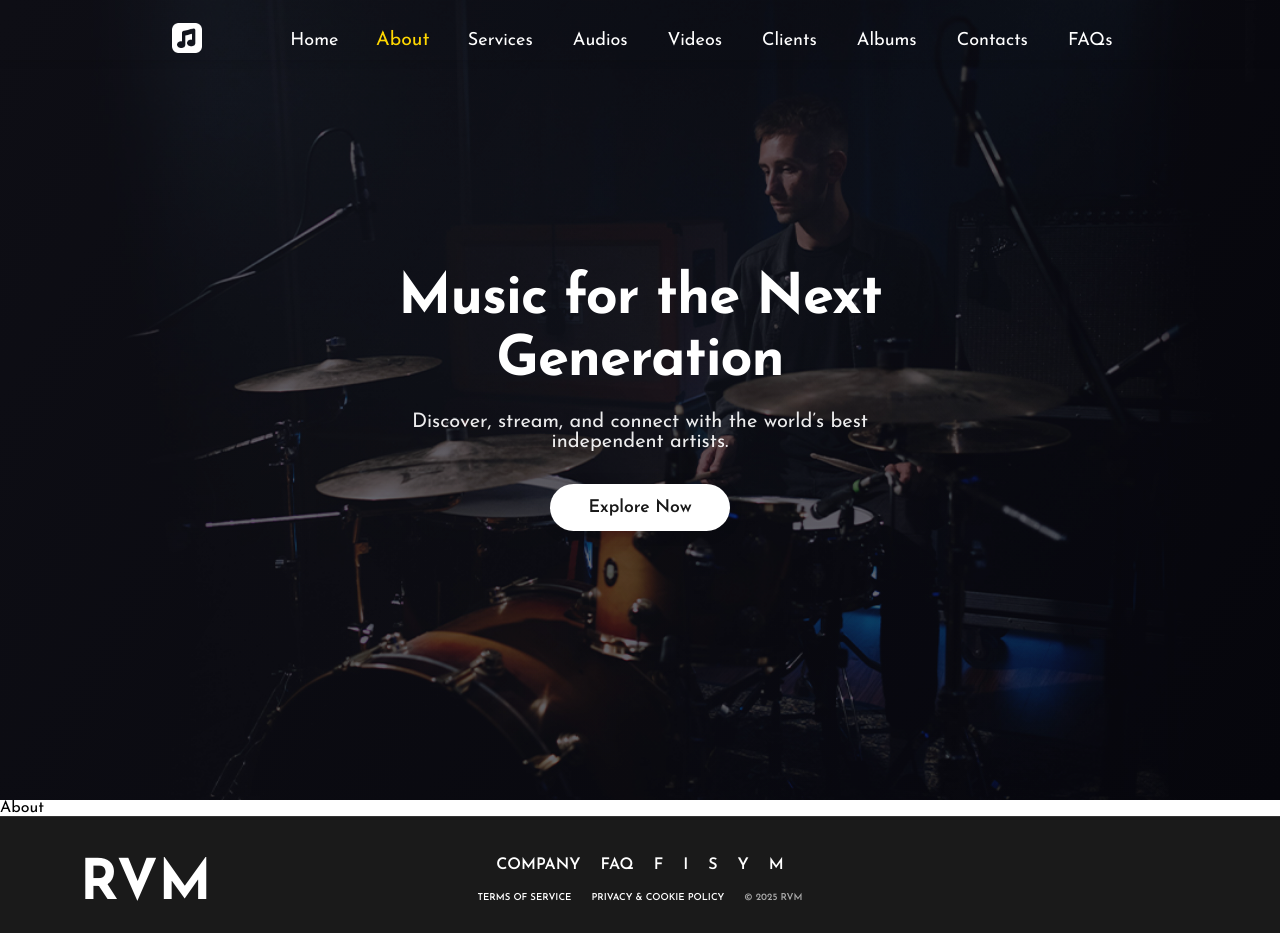
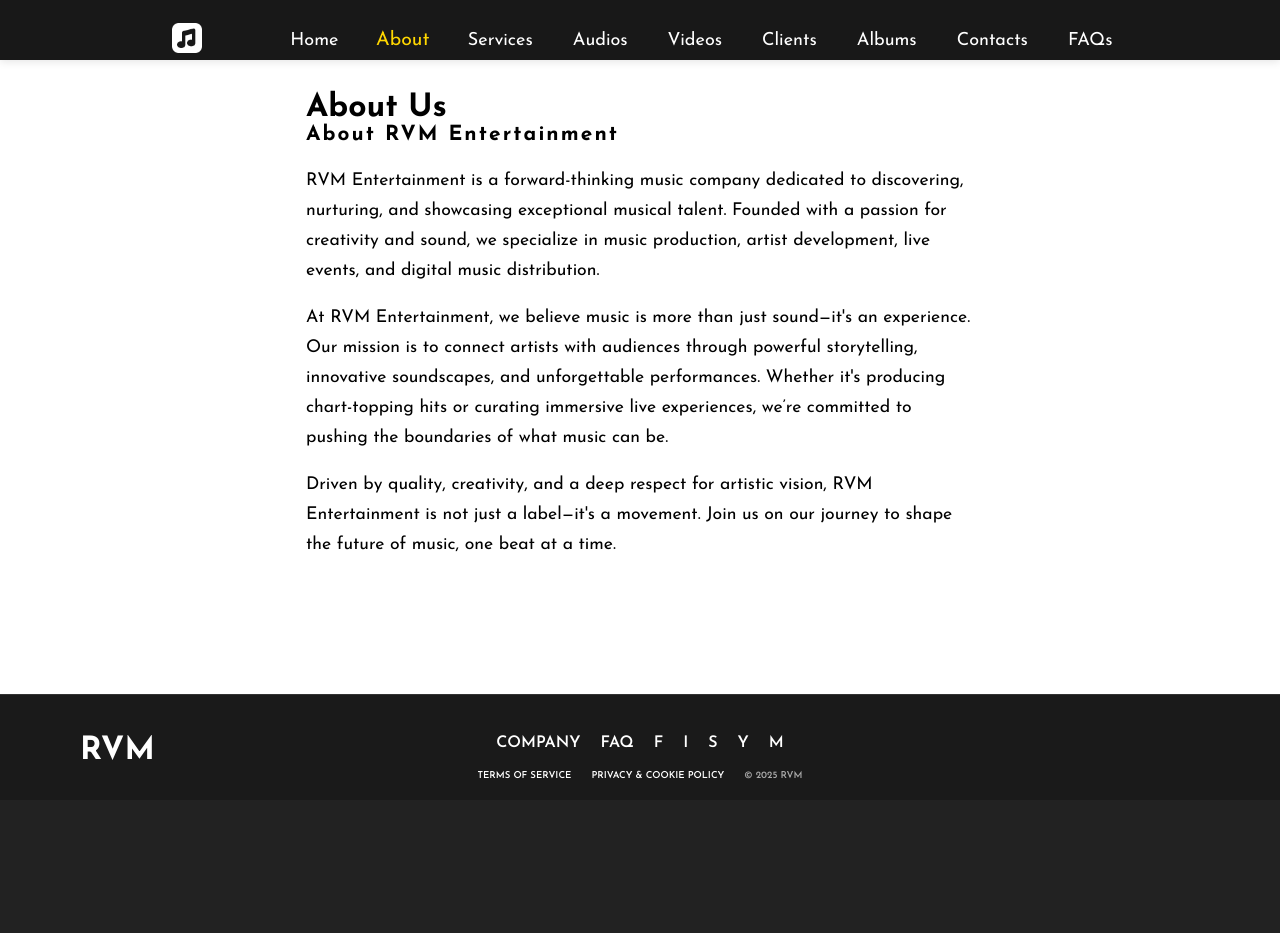
Before and after one commit to CodeWithSameer04/MusicLabel, a React (Vite) app: page /about in a window 1280 px wide. After the commit the page ends 800 px from the top, so only its background shows below. Built offline with nearby package versions, Linux system fonts and the light colour scheme.

Commit message:
header updated

```diff
--- a/src/App.jsx
+++ b/src/App.jsx
@@ -18,10 +18,17 @@ function App() {
   return (
     <div className="mainContainer">
       <Header />
-      <Hero />
       <Main>
         <Routes>
-          <Route path="/" element={<Home />} />
+          <Route
+            path="/"
+            element={
+              <>
+                <Hero />
+                <Home />
+              </>
+            }
+          />
           <Route path="/about" element={<About />} />
           <Route path="/services" element={<Services />} />
           <Route path="/services/audio" element={<Audios />} />
--- a/src/components/footer/footer.css
+++ b/src/components/footer/footer.css
@@ -20,25 +20,28 @@ footer {
 }
 
 .footer-logo {
-    font-size: 3.5rem; /* Increased from 2rem to 2.5rem */
+    font-size: 2rem; /* Reduced from 3.5rem */
     font-weight: bold;
     text-transform: uppercase;
-    letter-spacing: 0.5px;
+    letter-spacing: 0.2px; /* Reduced spacing */
     background: linear-gradient(90deg, #ffffff, #ffffff); /* Default plain white */
     -webkit-background-clip: text;
     -webkit-text-fill-color: transparent;
     background-clip: text;
     color: transparent;
-    transition: background 0.5s ease;
+    transition: background 1s cubic-bezier(0.4,0,0.2,1), background-position 1s cubic-bezier(0.4,0,0.2,1);
+    transition-delay: 1s, 1s; /* No delay for normal state */
     cursor: pointer;
 }
 
 .footer-logo:hover {
     background: linear-gradient(90deg, #0087fd, #e82626); /* Example gradient (orange-pink) */
+    background-position: 100% 0;
     -webkit-background-clip: text;
     -webkit-text-fill-color: transparent;
     background-clip: text;
     color: transparent;
+    transition-delay: 3s, 3s; /* Delay background and background-position by 1.3s */
 }
 
 .footer-center {
--- a/src/components/header/Header.jsx
+++ b/src/components/header/Header.jsx
@@ -1,7 +1,6 @@
 import React, { useEffect, useRef, useState } from 'react';
 import { Link, useLocation } from 'react-router-dom';
 import './header.css';
-// Import your logo image (adjust the path as needed)
 import logo from '../../assets/images/apple-music.png';
 
 function Header() {
@@ -33,17 +32,20 @@ function Header() {
     setMenuOpen(false);
   }, [location.pathname]);
 
+  // Determine if on home page
+  const isHome = location.pathname === '/';
+
   return (
     <div className="header">
       <nav
-        className={`navbar${menuOpen ? ' open' : ''}`}
+        className={`navbar${menuOpen ? ' open' : ''} ${isHome ? 'navbar-home' : 'navbar-other'}`}
         ref={navbarRef}
         aria-label="Main navigation"
       >
         <div className="nav-logo">
           <Link to="/">
             <img
-              src={logo} // Use the imported logo here
+              src={logo}
               alt="MusicLabel Logo"
               className="logo-img"
               style={{ height: 40 }}
--- a/src/components/header/header.css
+++ b/src/components/header/header.css
@@ -91,25 +91,50 @@
     text-decoration: none;
 }
 
-.nav-logo img {
-  height: 92px; /* Increased height for better visibility */
-  width: auto;
-  display: block;
+/* Home page: overlay, transparent, fixed */
+.navbar-home {
+  position: fixed;
+  top: 0;
+  left: 0;
+  width: 100%;
+  background: transparent;
+  box-shadow: 0 2px 8px rgba(0,0,0,0.1);
+  z-index: 1000;
+  transition: background 0.3s, box-shadow 0.3s;
 }
 
+/* Other pages: normal flow, solid background */
+.navbar-other {
+  position: static;
+  background: #181818;
+  box-shadow: 0 2px 8px rgba(0,0,0,0.1);
+  z-index: 1000;
+  transition: background 0.3s, box-shadow 0.3s;
+}
+
+/* Only apply top margin when .navbar-other is present (i.e., not on home page) */
+.navbar-other ~ .mainContainer .about-section,
+.navbar-other ~ .about-section {
+  margin-top: 100px; /* Adjust as needed to match your navbar height */
+}
+
+/* Responsive adjustment for smaller screens */
 @media (max-width: 900px) {
-    .navbar {
+  .navbar-home,
+  .navbar-other {
     gap: 20px;
     font-size: 16px;
   }
-    .navbar a {
+  .navbar-home a,
+  .navbar-other a {
     font-size: 16px;
     padding: 7px 12px;
   }
 }
 
 @media (max-width: 600px) {
-  .navbar {
+  .navbar-home,
+  .navbar-other {
     flex-direction: row;
     align-items: center;
     justify-content: space-between;
@@ -157,7 +182,7 @@
     top: 60px;
     left: 0;
     width: 100vw;
-    background: transparent; /* No box, no shadow */
+    background: transparent;
     box-shadow: none;
     flex-direction: column;
     align-items: center;
@@ -188,4 +213,9 @@
     margin: 0;
     background: transparent;
   }
+  /* Responsive margin for about-section */
+  .navbar-other ~ .mainContainer .about-section,
+  .navbar-other ~ .about-section {
+    margin-top: 70px;
   }
+}
--- a/src/pages/About.jsx
+++ b/src/pages/About.jsx
@@ -1,7 +1,22 @@
 import React from 'react';
+import './pages.css';
 
 function About() {
-  return <div>About</div>;
+  return (
+    <div className='about'>
+      <h1>About Us</h1>
+      <span className="about-highlight">About RVM Entertainment</span>
+      <p>
+        RVM Entertainment is a forward-thinking music company dedicated to discovering, nurturing, and showcasing exceptional musical talent. Founded with a passion for creativity and sound, we specialize in music production, artist development, live events, and digital music distribution.
+      </p>
+      <p>
+        At RVM Entertainment, we believe music is more than just sound—it's an experience. Our mission is to connect artists with audiences through powerful storytelling, innovative soundscapes, and unforgettable performances. Whether it's producing chart-topping hits or curating immersive live experiences, we’re committed to pushing the boundaries of what music can be.
+      </p>
+      <p>
+        Driven by quality, creativity, and a deep respect for artistic vision, RVM Entertainment is not just a label—it's a movement. Join us on our journey to shape the future of music, one beat at a time.
+      </p>
+    </div>
+  );
 }
 
 export default About;
--- /dev/null
+++ b/src/pages/pages.css
@@ -0,0 +1,20 @@
+.about {
+    max-width: 700px;
+    margin: 0 auto;
+    padding: 2em 1em;
+}
+
+.about-highlight {
+    color: var(--primary-color);
+    font-weight: bold;
+    font-size: 1.3em;
+    letter-spacing: 0.1em;
+    display: block;
+    margin-bottom: 1em;
+}
+
+.about p {
+    font-size: 1.1em;
+    line-height: 1.7;
+    margin-bottom: 1em;
+}
```
Lines whose indentation alone changed are shown as unchanged.
